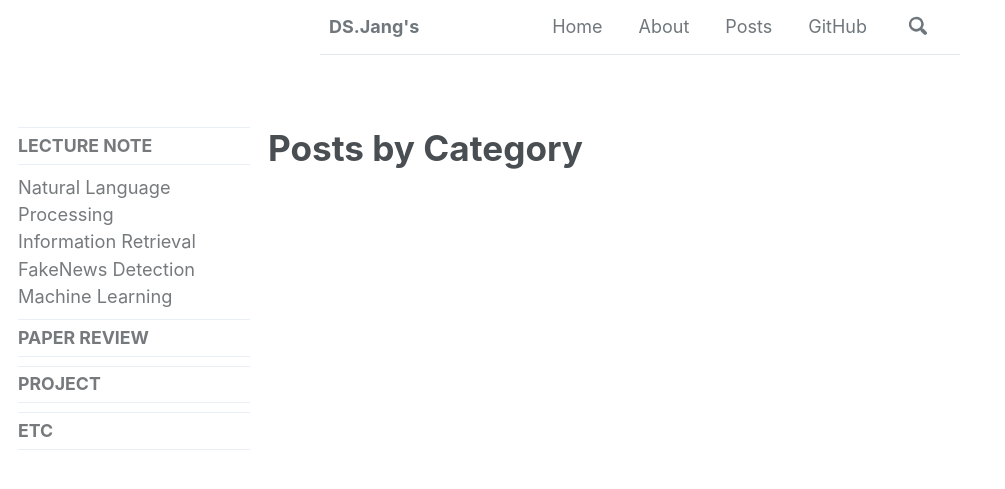
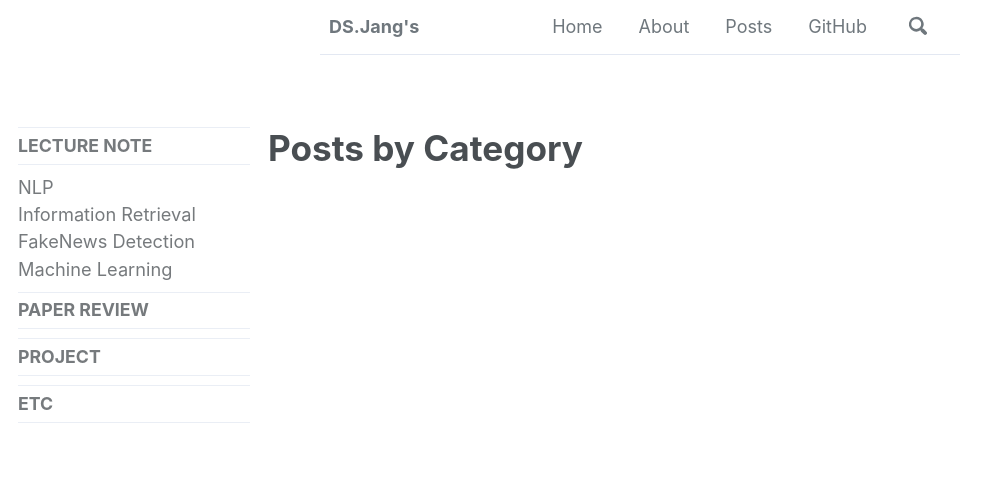
Before and after one commit to hyewonchoi4999/hyewonchoi4999.github.io, a Jekyll site: the page built from _pages/category-archive.md, in a window 1280 px wide and 900 px high. Shown: the top 489 px of the window, without its empty margins (0-1005 px from the left). Built offline with Jekyll 4.4.1, drawn with Linux system fonts in a browser that asks for light colours; cached includes are drawn as plain includes; nearby versions of some CDN libraries; some web fonts are replaced.

Commit message:
Update navigation.yml

```diff
--- a/_data/navigation.yml
+++ b/_data/navigation.yml
@@ -12,8 +12,8 @@ main:
 category:
   - title: Lecture Note
     children:
-      - title: "Natural Language Processing"
-        url: posts/Lecture/Natural Language Processing
+      - title: "NLP"
+        url: posts/Lecture/NLP
       - title: "Information Retrieval"
         url: posts/Lecture/Information Retrieval
       - title: "FakeNews Detection"
```
